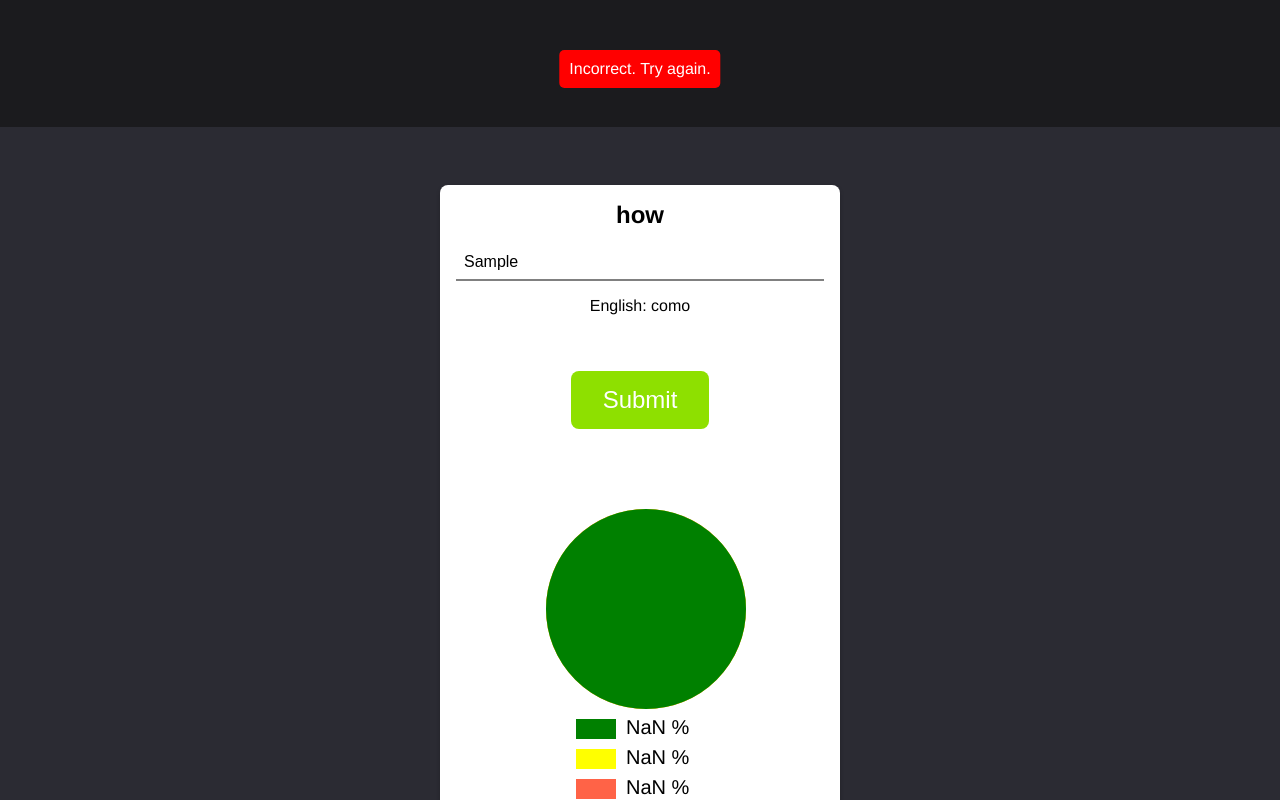
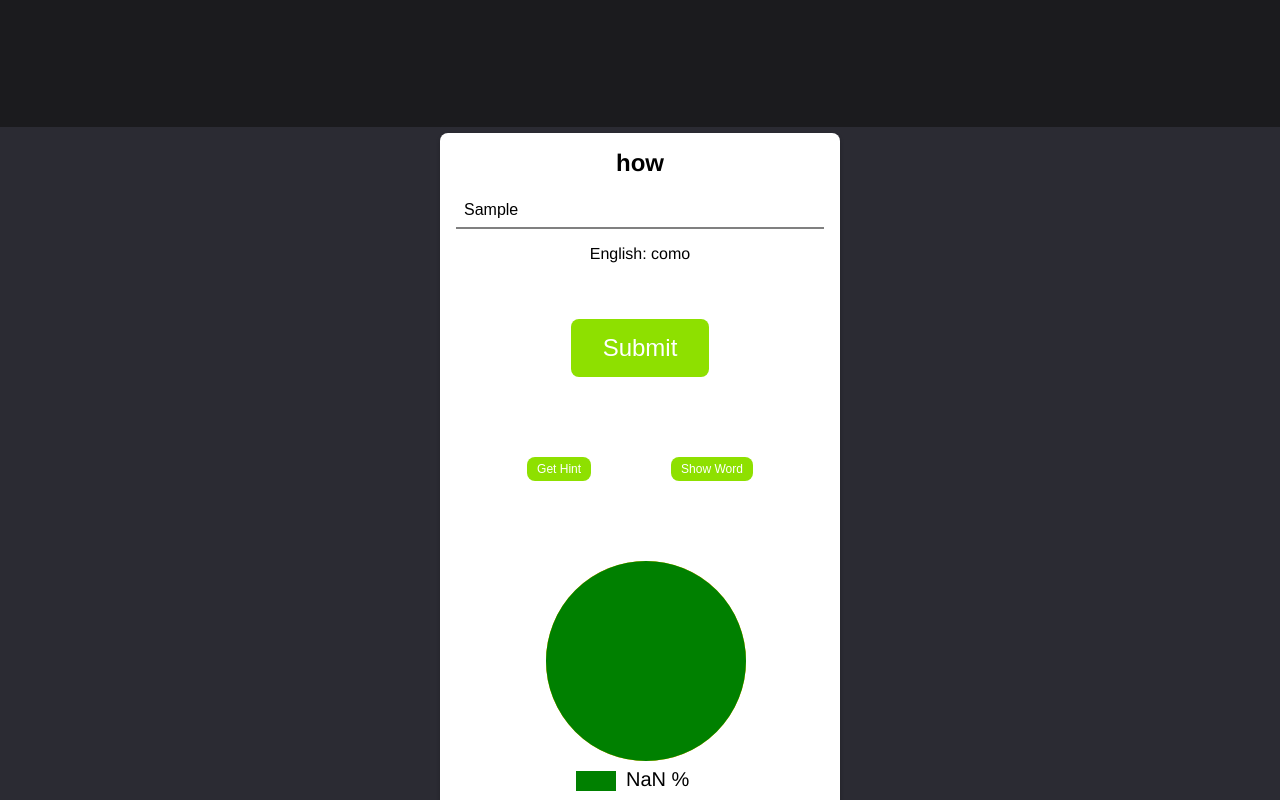
Before and after one commit to olivertd/grandlingo, a Vue app: page / in a window 1280 px wide. Both pictures are taken after typing "Sample" into the empty fields and a click on the button "Submit". Shown: the part 1473-2273 px from the top of the page. Built offline with nearby package versions, Linux system fonts and the light colour scheme; the HTML template or start-up script is replaced by a standard one.

Commit message:
FINISHED v2

```diff
--- a/src/App.vue
+++ b/src/App.vue
@@ -70,13 +70,21 @@
       <div class="quiz-card">
         <div class="card-body">
       <h5 class="card-title">{{ currentWord ? currentWord.english : '' }}</h5>
-          <input type="text" v-model="userTranslation" @keydown.enter="submitTranslation"
-            placeholder="Enter translation here...">
+      <input
+        type="text"
+        v-model="userTranslation"
+        @keydown.enter="submitTranslation"
+        placeholder="Enter translation here..."
+      />
       <p v-if="currentWord">English: {{ currentWord.spanish }}</p>
-          <button @click="submitTranslation">Submit</button>
-          <div v-if="showNotification" class="notification">
-            {{ notificationMessage }}
+      <button ref="submitButton" class="green-button" @click="submitTranslation">Submit</button>
+      <button v-if="showSkipButton" class="green-button" @click="skipWord">Skip</button>
+      <div v-if="showNotification" class="notification">{{ notificationMessage }}</div>
+      <div v-if="showHintButton || showWordButton" class="button-group">
+        <button v-if="showHintButton" @click="getHint()">Get Hint</button>
+        <button v-if="showWordButton" @click="showWord()">Show Word</button>
       </div>
+
           <div>
             <svg class="circle-diagram" height="300" width="300" viewBox="0 0 20 30" style="margin: 40px;">
               <circle class="red-circle" r="10" cx="10" cy="10" fill="tomato" />
@@ -115,6 +123,9 @@ export default {
       firstTry: 0,
       secondTry: 0,
       firstGuess: true,
+      showHintButton: false,
+      showWordButton: false,
+      showWordRedSubmit: false,
     };
   },
   created() {
@@ -174,25 +185,54 @@ export default {
       this.userTranslation = "";
     },
     submitTranslation() {
+  if (this.showWordRedSubmit) {
+    this.currentIndex++; // increase index if show word is clicked before submitting
+    this.showWordRedSubmit = false; // reset flag
+    this.getNextWord();
+    this.$refs.submitButton.classList.remove('red-button');
+    this.$refs.submitButton.classList.add('green-button');
+    return;
+  }
   if (this.currentWord && this.userTranslation && this.userTranslation.toLowerCase() === this.currentWord.spanish.toLowerCase()) {
     if (this.firstGuess) {
       this.firstTry++;
-        }
-        else {
+    } else {
       this.secondTry++;
     }
     this.getNextWord();
+    this.$refs.submitButton.classList.remove('red-button');
+    this.$refs.submitButton.classList.add('green-button');
   } else {
     this.firstGuess = false;
     this.notificationMessage = "Incorrect. Try again.";
     this.showNotification = true;
-        setTimeout(this.hideNotification, 3000); // Hide the notification after 3 seconds
+    this.showHintButton = true;
+    this.showWordButton = true;
+    setTimeout(this.hideNotification, 2000);
   }
     },
     hideNotification() {
       this.showNotification = false;
       this.notificationMessage = "";
     },
+    getHint() {
+  // Show the first letter of the word in the input field
+  this.userTranslation = this.currentWord.spanish[0];
+  this.showWordButton = true;
+  this.$refs.submitButton.classList.remove('red-button');
+  this.$refs.submitButton.classList.add('green-button');
+},
+
+showWord() {
+  this.userTranslation = this.currentWord.spanish;
+  this.showHintButton = false;
+  this.showWordButton = false;
+  this.$refs.submitButton.classList.remove('green-button');
+  this.$refs.submitButton.classList.add('red-button');
+  this.showWordRedSubmit = true; // set flag to true when show word is clicked
+  this.$refs.submitButton.focus(); // focus on the submit button after clicking show word
+},
+
     greenDiagram() {
       let questions = 0;
       if (this.currentIndex != 0) {
--- a/src/assets/style.css
+++ b/src/assets/style.css
@@ -106,6 +106,10 @@
 
   button:hover {
     background-color: #078a2a;
+  }
+
+  .red-button {
+    background-color: red !important;
   }
 
   .svg-earthicon {
@@ -304,3 +308,14 @@
     .circle-diagram text {
       font-size: 2px;
     }
+
+    .button-group {
+      display: flex;
+      justify-content: center;
+      text-align: center;
+    }
+
+    .button-group button {
+      font-size: 12px;
+      padding: 5px 10px;
+    }
```
Lines whose indentation alone changed are shown as unchanged.
